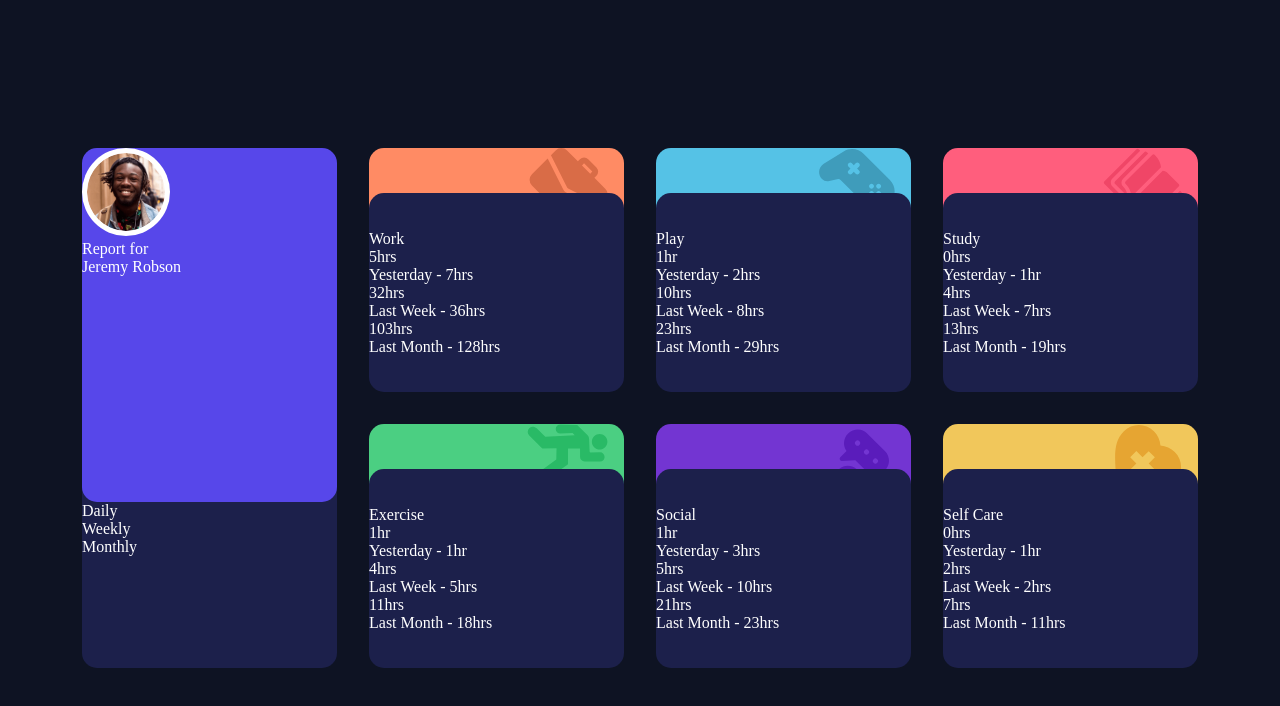
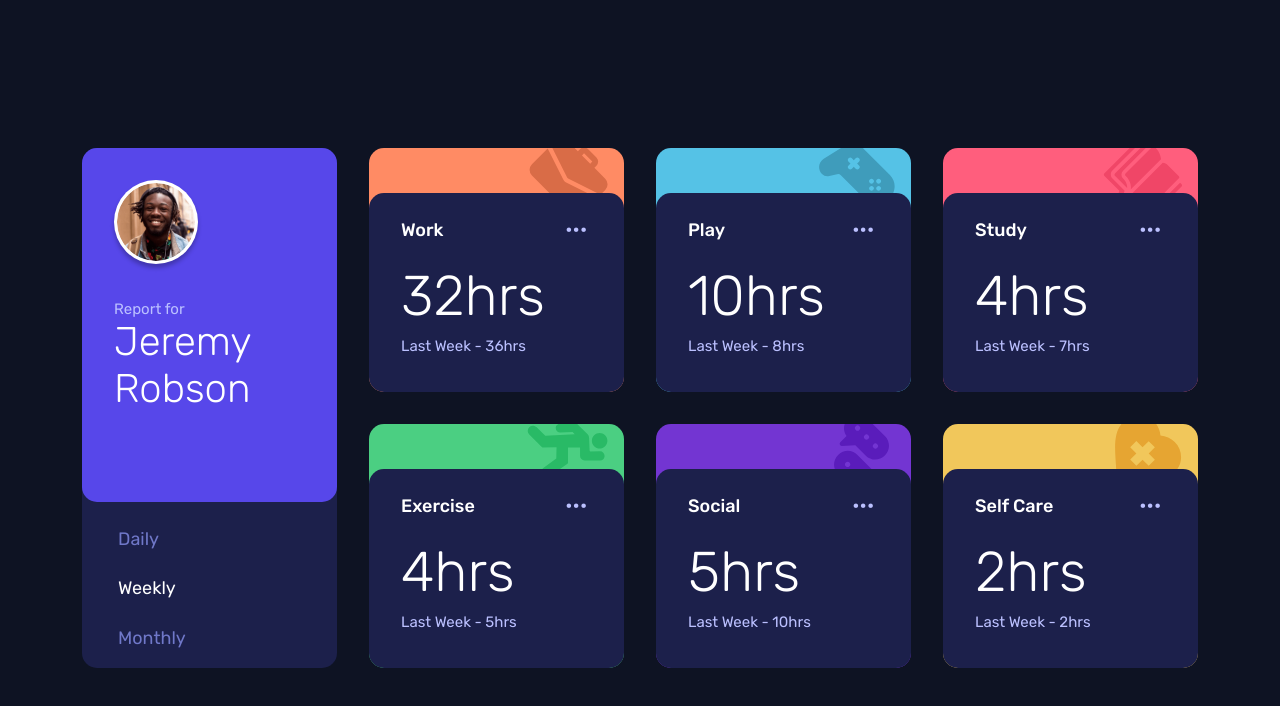
Before and after one commit to HalfwitGoldfish/time-tracking-dashboard-main, a plain HTML site: page index.html in a window 1280 px wide. Drawn offline with Linux system fonts and the light colour scheme.

Commit message:
visuals finished, started code

```diff
--- a/index.html
+++ b/index.html
@@ -22,29 +22,43 @@
     <!-- Jeremy-start -->
     <div class="jeremy cardBodyDBlue">
       <div class="jeremySection">
-        <div>
+        <div class="mobilePic paddingLeft paddingTop paddingBottom">
           <img
             class="jeremyPic"
             src="images/image-jeremy.png"
             alt="jeremy profile">
         </div>
+        <div class="mobileFlex paddingLeft">
           <div>
-          Report for
+            <p class="whoFor">Report for</p>
           </div>
           <div>
-          Jeremy Robson
+            <h2 class="name">Jeremy Robson</h2>
+          </div>
         </div>
       </div>
 
-      <div class="timeSelect">
-        <div class="timeBtn">
-          Daily
+      <div class="mobileSelect">
+        <div>
+          <button
+            id="dailyBtn"
+            class="timeBtn paddingLeft"
+            >Daily
+          </button>
         </div>
-        <div class="timeBtn">
-          Weekly
+        <div>
+          <button
+            id="weeklyBtn"
+            class="timeBtn paddingLeft timeSelect"
+            >Weekly
+          </button>
         </div>
-        <div class="timeBtn">
-          Monthly
+        <div>
+          <button
+            id="monthlyBtn"
+            class="timeBtn paddingLeft"
+            >Monthly
+          </button>
         </div>
       </div>
     </div>
@@ -52,255 +66,190 @@
 
     <!-- Work-start -->
     <div class="work cardBody">
-      <div class="workHeader">
+      <div class="mobileHeader workHeader">
         <img
           src="images/icon-work.svg"
           alt="">
       </div>
       <div class="cardHeight cardBodyDBlue">
-        <div>
-          Work
-        </div>
 
-        <div class="dailyWork">
-          <div>
-            5hrs <!-- daily -->
-          </div>
-          <div>
-            Yesterday - 7hrs <!-- daily -->
+        <div class="paddingLeft paddingRight">
+          <div class="cardTitle">
+            <p>Work</p>
+            <div class="alignEnd">
+              <button class="dots">···</button>
             </div>
           </div>
 
-        <div class="weeklyWork">
-          <div>
-            32hrs <!-- weekly -->
+          <div class="mobileHrsGrid">
+            <div class="mobileHrsFlex">
+              <h2 class="hours">32hrs</h2>
             </div>
-          <div>
-            Last Week - 36hrs <!-- weekly -->
+            <div class="mobileHrsFlex">
+              <p class="noPadding previousHours">Last Week - 36hrs</p>
+            </div>
           </div>
         </div>
 
-        <div class="monthlyWork">
-          <div>
-            103hrs <!-- monthly -->
-          </div>
-          <div>
-            Last Month - 128hrs <!-- monthly -->
-          </div>
-        </div>
       </div>
     </div>
     <!-- Work-end -->
 
     <!-- Play-start -->
     <div class="play cardBody">
-      <div class="playHeader">
+      <div class="mobileHeader playHeader">
         <img
           src="images/icon-play.svg"
           alt="">
       </div>
       <div class="cardHeight cardBodyDBlue">
-        <div>
-          Play
-        </div>
 
-        <div>
-          <div>
-            1hr <!-- daily -->
-          </div>
-          <div>
-            Yesterday - 2hrs <!-- daily -->
+        <div class="paddingLeft paddingRight">
+          <div class="cardTitle">
+            <p>Play</p>
+            <div class="alignEnd">
+              <button class="dots">···</button>
             </div>
           </div>
 
-        <div>
-          <div>
-            10hrs <!-- weekly -->
+          <div class="mobileHrsGrid">
+            <div class="mobileHrsFlex">
+              <h2 class="hours">10hrs</h2>
             </div>
-          <div>
-            Last Week - 8hrs <!-- weekly -->
+            <div class="mobileHrsFlex">
+              <p class="noPadding previousHours">Last Week - 8hrs</p>
+            </div>
           </div>
         </div>
 
-        <div>
-          <div>
-            23hrs <!-- monthly -->
-          </div>
-          <div>
-            Last Month - 29hrs <!-- monthly -->
-          </div>
-        </div>
       </div>
     </div>
     <!-- Play-end -->
 
     <!-- Study-start -->
     <div class="study cardBody">
-      <div class="studyHeader">
+      <div class="mobileHeader studyHeader">
         <img
           src="images/icon-study.svg"
           alt="">
       </div>
       <div class="cardHeight cardBodyDBlue">
-        <div>
-          Study
-        </div>
 
-        <div>
-          <div>
-            0hrs <!-- daily -->
-          </div>
-          <div>
-            Yesterday - 1hr <!-- daily -->
+        <div class="paddingLeft paddingRight">
+          <div class="cardTitle">
+            <p>Study</p>
+            <div class="alignEnd">
+              <button class="dots">···</button>
             </div>
           </div>
 
-        <div>
-          <div>
-            4hrs <!-- weekly -->
+          <div class="mobileHrsGrid">
+            <div class="mobileHrsFlex">
+              <h2 class="hours">4hrs</h2>
             </div>
-          <div>
-            Last Week - 7hrs <!-- weekly -->
+            <div class="mobileHrsFlex">
+              <p class="noPadding previousHours">Last Week - 7hrs</p>
+            </div>
           </div>
         </div>
 
-        <div>
-          <div>
-            13hrs <!-- monthly -->
-          </div>
-          <div>
-            Last Month - 19hrs <!-- monthly -->
-          </div>
-        </div>
       </div>
     </div>
     <!-- Study-end -->
 
     <!-- Exercise-start -->
     <div class="exercise cardBody">
-      <div class="exerciseHeader">
+      <div class="mobileHeader exerciseHeader">
         <img
           src="images/icon-exercise.svg"
           alt="">
       </div>
       <div class="cardHeight cardBodyDBlue">
-        <div>
-          Exercise
-        </div>
 
-        <div>
-          <div>
-            1hr <!-- daily -->
-          </div>
-          <div>
-            Yesterday - 1hr <!-- daily -->
+        <div class="paddingLeft paddingRight">
+          <div class="cardTitle">
+            <p>Exercise</p>
+            <div class="alignEnd">
+              <button class="dots">···</button>
             </div>
           </div>
 
-        <div>
-          <div>
-            4hrs <!-- weekly -->
+          <div class="mobileHrsGrid">
+            <div class="mobileHrsFlex">
+              <h2 class="hours">4hrs</h2>
             </div>
-          <div>
-            Last Week - 5hrs <!-- weekly -->
+            <div class="mobileHrsFlex">
+              <p class="noPadding previousHours">Last Week - 5hrs</p>
+            </div>
           </div>
         </div>
 
-        <div>
-          <div>
-            11hrs <!-- monthly -->
-          </div>
-          <div>
-            Last Month - 18hrs <!-- monthly -->
-          </div>
-        </div>
       </div>
     </div>
     <!-- Exercise-end -->
 
     <!-- Social-start -->
     <div class="social cardBody">
-      <div class="socialHeader">
+      <div class="mobileHeader socialHeader">
         <img
           src="images/icon-social.svg"
           alt="">
       </div>
       <div class="cardHeight cardBodyDBlue">
-        <div>
-          Social
-        </div>
 
-        <div>
-          <div>
-            1hr <!-- daily -->
-          </div>
-          <div>
-            Yesterday - 3hrs <!-- daily -->
+        <div class="paddingLeft paddingRight">
+          <div class="cardTitle">
+            <p>Social</p>
+            <div class="alignEnd">
+              <button class="dots">···</button>
             </div>
           </div>
 
-        <div>
-          <div>
-            5hrs <!-- weekly -->
+          <div class="mobileHrsGrid">
+            <div class="mobileHrsFlex">
+              <h2 class="hours">5hrs</h2>
             </div>
-          <div>
-            Last Week - 10hrs <!-- weekly -->
+            <div class="mobileHrsFlex">
+              <p class="noPadding previousHours">Last Week - 10hrs</p>
+            </div>
           </div>
         </div>
 
-        <div>
-          <div>
-            21hrs <!-- monthly -->
-          </div>
-          <div>
-            Last Month - 23hrs <!-- monthly -->
-          </div>
-        </div>
       </div>
     </div>
     <!-- Social-end -->
 
     <!-- Self Care-start -->
     <div class="selfCare cardBody">
-      <div class="selfCareHeader">
+      <div class="mobileHeader selfCareHeader">
         <img src="images/icon-self-care.svg" alt="">
       </div>
       <div class="cardHeight cardBodyDBlue">
-        <div>
-          Self Care
-        </div>
 
-        <div>
-          <div>
-            0hrs <!-- daily -->
-          </div>
-          <div>
-            Yesterday - 1hr <!-- daily -->
+        <div class="paddingLeft paddingRight">
+          <div class="cardTitle">
+            <p>Self Care</p>
+            <div class="alignEnd">
+              <button class="dots">···</button>
             </div>
           </div>
 
-        <div>
-          <div>
-            2hrs <!-- weekly -->
+          <div class="mobileHrsGrid">
+            <div class="mobileHrsFlex">
+              <h2 class="hours">2hrs</h2>
             </div>
-          <div>
-            Last Week - 2hrs <!-- weekly -->
+            <div class="mobileHrsFlex">
+              <p class="noPadding previousHours">Last Week - 2hrs</p>
+            </div>
           </div>
         </div>
 
-        <div>
-          <div>
-            7hrs <!-- monthly -->
-          </div>
-          <div>
-            Last Month - 11hrs <!-- monthly -->
-          </div>
-        </div>
       </div>
     </div>
     <!-- Self Care-end -->
 
   </div>
 
+  <script src="scripts/app.js"></script>
 </body>
 </html>
--- a/style/styles.css
+++ b/style/styles.css
@@ -1,6 +1,9 @@
+@import url('https://fonts.googleapis.com/css2?family=IBM+Plex+Sans:ital,wght@0,100;0,200;0,300;0,400;0,500;0,600;0,700;1,100;1,200;1,300;1,400;1,500;1,600;1,700&family=Roboto:ital,wght@0,100;0,300;0,400;0,500;0,700;0,900;1,100;1,300;1,400;1,500;1,700;1,900&family=Rubik:ital,wght@0,300..900;1,300..900&display=swap');
+
 body {
     background-color: #0e1323;
     color: #ffffff;
+    font-family: "Rubik", sans-serif;
 }
 
 .cardGrid {
@@ -11,25 +14,39 @@ body {
     gap: 2em;
 }
 
+.paddingLeft {
+    padding-left: 2em;
+}
+
+.paddingRight {
+    padding-right: 2em;
+}
+
+.paddingTop {
+    padding-top: 2em;
+}
+
+.paddingBottom {
+    padding-bottom: 2em;
+}
+
 .jeremy {
     grid-row: span 2;
     width: 15.938em;
     border-radius: 15px;
-    border-top-left-radius: 10%;
-    border-top-right-radius: 10%;
 }
 
-.cardBody {
-    height: fit-content;
+.whoFor {
+    font-size: 15px;
+    font-weight: 400;
+    margin: 0;
+    color: #bbc0ff;
 }
 
-.cardHeight {
-    display: flex;
-    flex-direction: column;
-    justify-content: center;
-    height: 12.4375em;
-    width: 15.9375em;
-    border-radius: 15px;
+.name {
+    font-size: 40px;
+    font-weight: 300;
+    margin: 0;
 }
 
 .cardBodyDBlue {
@@ -45,16 +62,95 @@ body {
 .jeremyPic {
     background-color: #ffffff;
     border-radius: 100%;
-    padding: 5px;
+    padding: 3px;
     width: 4.875em;
+    box-shadow: 0 0.25em 0.25em rgba(0, 0, 0, 0.25);
+}
+
+.timeBtn {
+    margin-top: 1.4em;
+    color: #7078c9;
+    font-size: 18px;
+    font-weight: 400;
+    font-family: "Rubik", sans-serif;
+    background-color: transparent;
+    border: none;
+    width: fit-content;
+}
+
+.timeSelect {
+    color: #ffffff;
+}
+
+.timeBtn:hover {
+    color: #ffffff;
+    cursor: pointer;
+}
+
+.cardBody {
+    height: fit-content;
+}
+
+.cardHeight {
+    height: 12.4375em;
+    width: 15.9375em;
+    border-radius: 15px;
+}
+
+.cardHeight:hover {
+    background-color: #33397a;
+    cursor: pointer;
+}
+
+.cardTitle {
+    display: grid;
+    grid-template-columns: repeat(2, auto);
+    grid-template-rows: 20px;
+    align-items: center;
+    padding-top: 1.5em;
+    padding-bottom: 1.3em;
+    font-size: 18px;
+    font-weight: 500;
+}
+
+.alignEnd {
+    display: flex;
+    justify-content: end;
+}
+
+.dots {
+    color: #bbc0ff;
+    font-size: 40px;
+    letter-spacing: -3px;
+    background-color: transparent;
+    border: none;
+    width: fit-content;
+    font-family: "Roboto", serif;
+}
+
+.dots:hover {
+    color: #ffffff;
+    cursor: pointer;
+}
+
+.hours {
+    font-size: 56px;
+    font-weight: 300;
+    margin: 0;
+}
+
+.previousHours {
+    padding-top: 0.5em;
+    font-size: 15px;
+    font-weight: 400;
+    color: #bbc0ff;
+    margin: 0;
 }
 
 /* Work-start */
 .work {
     background-color: #ff8b64;
     border-radius: 15px;
-    border-bottom-left-radius: 10%;
-    border-bottom-right-radius: 10%;
 }
 
 .workHeader {
@@ -67,6 +163,7 @@ body {
 .workHeader img {
     aspect-ratio: 1/1;
     object-fit: cover;
+    object-position: 0px -10px;
 }
 /* Work-end */
 
@@ -74,8 +171,6 @@ body {
 .play {
     background-color: #55c2e6;
     border-radius: 15px;
-    border-bottom-left-radius: 10%;
-    border-bottom-right-radius: 10%;
 }
 
 .playHeader {
@@ -88,6 +183,7 @@ body {
 .playHeader img {
     aspect-ratio: 1/1;
     object-fit: cover;
+    object-position: 0px -5px;
 }
 /* Play-end */
 
@@ -95,8 +191,6 @@ body {
 .study {
     background-color: #ff5e7d;
     border-radius: 15px;
-    border-bottom-left-radius: 10%;
-    border-bottom-right-radius: 10%;
 }
 
 .studyHeader {
@@ -109,6 +203,7 @@ body {
 .studyHeader img {
     aspect-ratio: 1/1;
     object-fit: cover;
+    object-position: 0px -8px;
 }
 /* Study-end */
 
@@ -116,8 +211,6 @@ body {
 .exercise {
     background-color: #4bcf82;
     border-radius: 15px;
-    border-bottom-left-radius: 10%;
-    border-bottom-right-radius: 10%;
 }
 
 .exerciseHeader {
@@ -130,6 +223,7 @@ body {
 .exerciseHeader img {
     aspect-ratio: 1/1;
     object-fit: cover;
+    object-position: 0px -1px;
 }
 /* Exercise-end */
 
@@ -137,8 +231,6 @@ body {
 .social {
     background-color: #7335d2;
     border-radius: 15px;
-    border-bottom-left-radius: 10%;
-    border-bottom-right-radius: 10%;
 }
 
 .socialHeader {
@@ -151,6 +243,7 @@ body {
 .socialHeader img {
     aspect-ratio: 1/1;
     object-fit: cover;
+    object-position: 0px -15px;
 }
 /* Social-end */
 
@@ -158,8 +251,6 @@ body {
 .selfCare {
     background-color: #f1c75b;
     border-radius: 15px;
-    border-bottom-left-radius: 10%;
-    border-bottom-right-radius: 10%;
 }
 
 .selfCareHeader {
@@ -172,5 +263,115 @@ body {
 .selfCareHeader img {
     aspect-ratio: 1/1;
     object-fit: cover;
+    object-position: 0px -10px;
 }
 /* Self Care-end */
+
+@media (max-width: 1150px){
+    .cardGrid {
+        margin-top: 5em;
+        margin-bottom: 5em;
+        grid-template-columns: repeat(3, auto);
+        height: 100%;
+    }
+
+    .jeremy {
+        grid-row: span 3;
+    }
+}
+
+@media (max-width: 860px){
+    .cardGrid {
+        grid-template-columns: repeat(2, auto);
+    }
+
+    .social {
+        grid-column: auto;
+    }
+}
+
+@media (max-width: 570px){
+    .cardGrid {
+        grid-template-columns: auto;
+    }
+
+    .jeremy {
+        grid-row: auto;
+        width: 327px;
+        height: 203px;
+    }
+
+    .jeremySection {
+        height: 133px;
+        display: flex;
+    }
+
+    .jeremyPic {
+        width: 64px;
+    }
+
+    .mobileSelect {
+        display: flex;
+        justify-content: space-evenly;
+    }
+
+    .timeBtn {
+        padding-left: 6px;
+    }
+
+    .name {
+        font-size: 24px;
+        font-weight: 300;
+    }
+
+    .mobilePic {
+        padding-left: 1em;
+    }
+
+    .mobileFlex {
+        display: flex;
+        flex-direction: column;
+        justify-content: center;
+        padding-left: 1em;
+    }
+
+    .cardBody {
+        height: 160px;
+    }
+
+    .cardHeight {
+        width: auto;
+        height: 122px;
+    }
+
+    .cardTitle {
+        padding-top: 1.5em;
+        padding-bottom: 0.7em;
+    }
+
+    .hours {
+        font-size: 32px;
+    }
+
+    .mobileHrsGrid {
+        display: grid;
+        grid-template-columns: repeat(2, auto);
+    }
+
+    .mobileHrsFlex {
+        display: flex;
+        align-items: center;
+    }
+
+    .mobileHrsFlex:nth-child(2) {
+        justify-content: end;
+    }
+
+    .noPadding {
+        padding: 0;
+    }
+
+    .mobileHeader {
+        height: 38px;
+    }
+}
```
Also changed, not shown: scripts/app.js (+38 -0 lines). Lines whose indentation alone changed are shown as unchanged.
